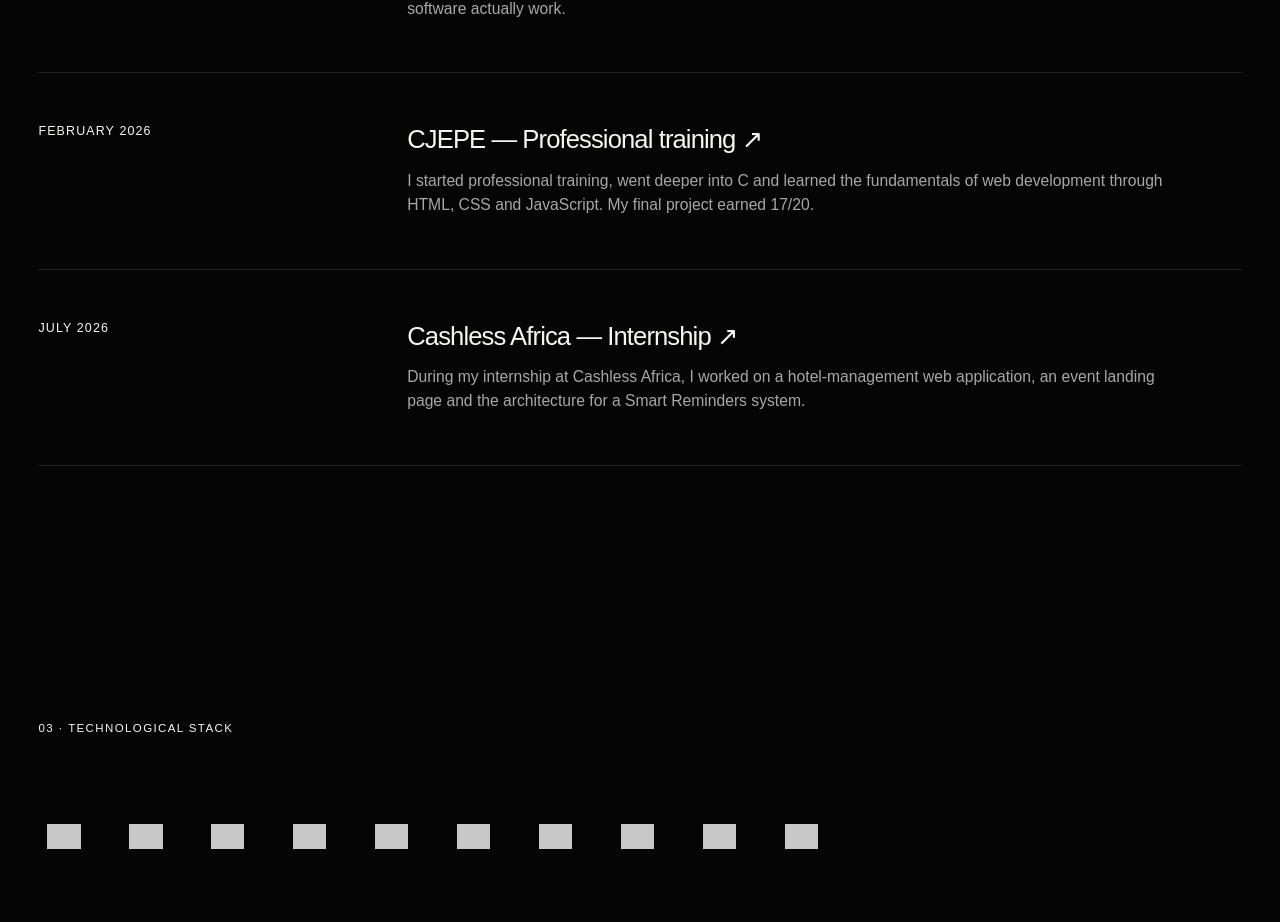
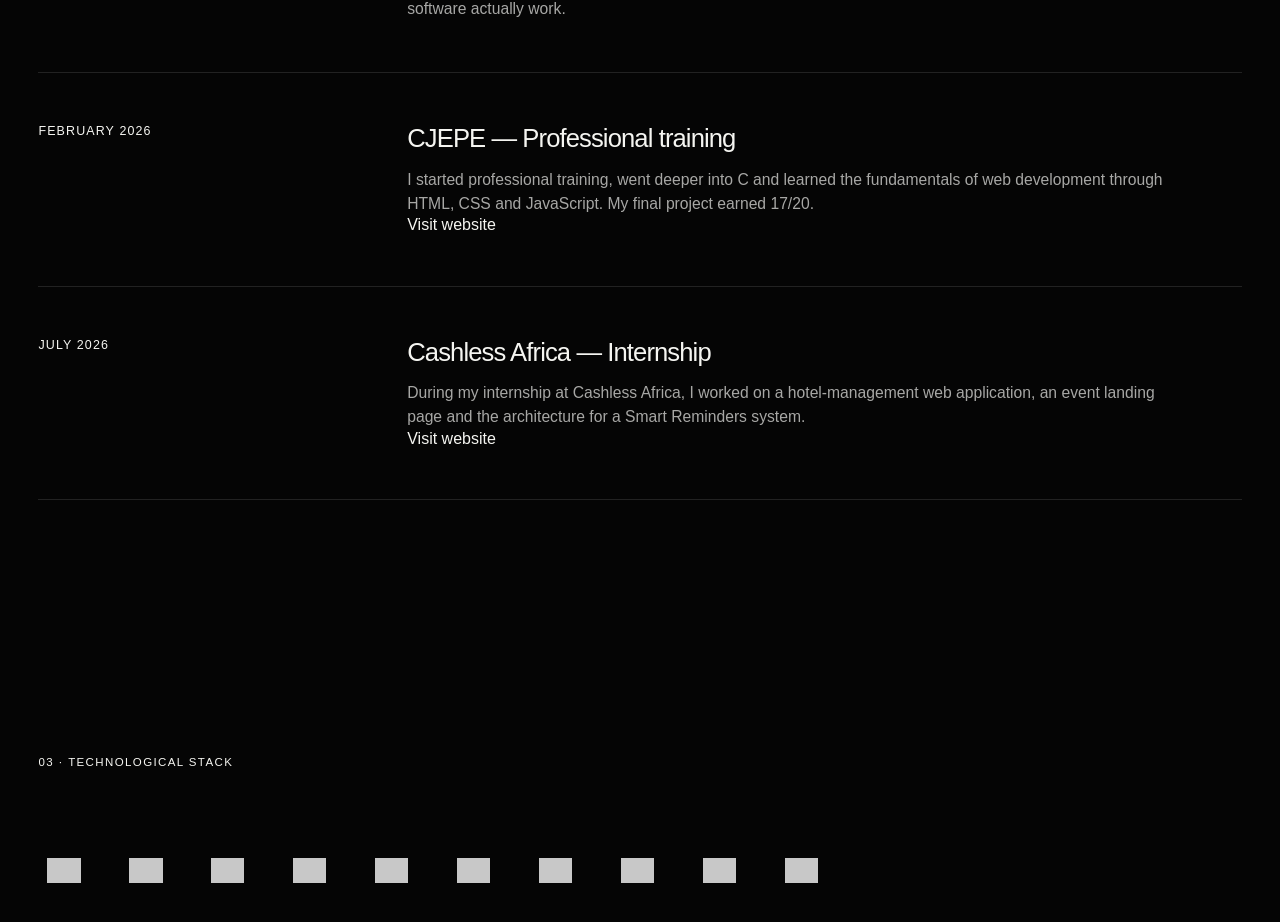
Before and after one commit to emma-dasilva-dev/emma-portfolio, a Next.js app: page / in a window 1280 px wide. Shown: the part 1540-2462 px from the top of the page. Built offline with nearby package versions, Linux system fonts and the light colour scheme; grey boxes are pictures that could not be loaded.

Commit message:
Add Visit website buttons to experience entries

```diff
--- a/src/components/sections/Experience.tsx
+++ b/src/components/sections/Experience.tsx
@@ -55,21 +55,18 @@ export default function Experience() {
           >
             <p className="experience-date">{item.date}</p>
             <div className="experience-copy">
-              <h3>
+              <h3>{item.title}</h3>
+              <p>{item.body}</p>
               {"href" in item && item.href ? (
                 <a
                   href={item.href}
                   target="_blank"
                   rel="noreferrer"
-                    className="experience-link"
+                  className="experience-button"
                 >
-                    {item.title} <span aria-hidden="true">↗</span>
+                  Visit website
                 </a>
-                ) : (
-                  item.title
-                )}
-              </h3>
-              <p>{item.body}</p>
+              ) : null}
             </div>
           </motion.article>
         ))}
```
Lines whose indentation alone changed are shown as unchanged.
